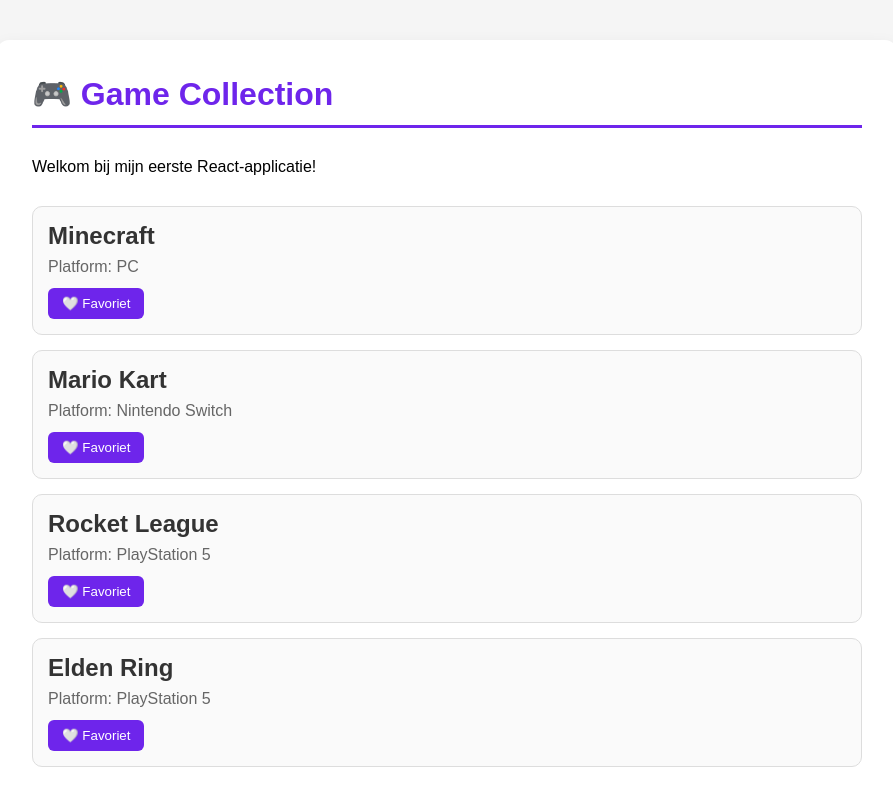
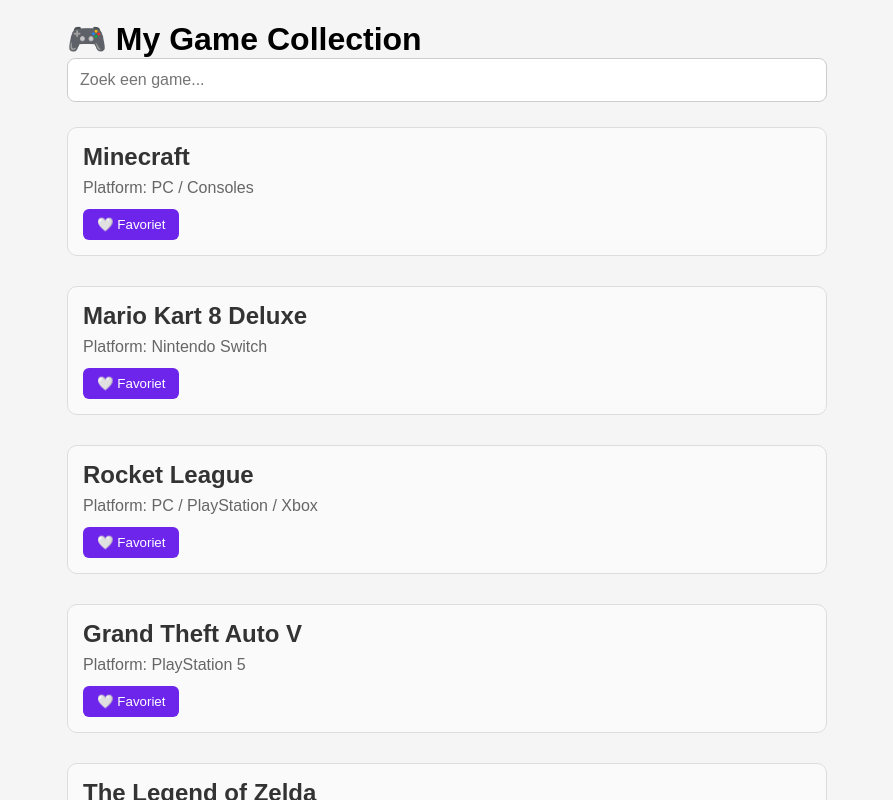
Before and after one commit to maudnieuwdorp/vite, a React (Vite) app in the folder game-collection/: page / in a window 1280 px wide. Shown: the top 800 px of the page, without its empty margins (193-1086 px from the left). Built offline with nearby package versions, Linux system fonts and the light colour scheme.

Commit message:
Les 7 - Zoekfunctie toegevoegd

```diff
--- a/game-collection/src/App.css
+++ b/game-collection/src/App.css
@@ -1,93 +1,73 @@
-body {
-
-    background-color: #f5f5f5;
-
-    font-family: Arial, Helvetica, sans-serif;
-
+/* Container styling voor de hele applicatie */
+.app-container {
+  max-width: 800px;
+  margin: 0 auto;
+  padding: 20px;
+  font-family: Arial, sans-serif;
 }
 
-.container {
-
-    max-width: 900px;
-
-    margin: 40px auto;
-
-    background: white;
-
-    padding: 35px;
-
-    border-radius: 12px;
-
-    box-shadow: 0 8px 18px rgba(0, 0, 0, 0.1);
-
+/* Opdracht 5: Styling voor het zoekveld */
+.search-input {
+  width: 100%;
+  padding: 12px;
+  margin-bottom: 25px;
+  border: 1px solid #cccccc;
+  border-radius: 8px;
+  font-size: 16px;
+  box-sizing: border-box; /* Zorgt ervoor dat padding netjes binnen het vak valt */
 }
 
-.app-title {
-
-    color: #6e25eb;
-
-    border-bottom: 3px solid #6e25eb;
-
-    padding-bottom: 12px;
-
-    margin-bottom: 30px;
-
+/* Flexbox of Grid layout voor de game cards */
+.games-list {
+  display: flex;
+  flex-direction: column;
+  gap: 15px;
 }
 
-.game-list {
-
-    margin-top: 30px;
-
+body {
+    background-color: #f5f5f5;
+    font-family: Arial, Helvetica, sans-serif;
 }
 
+
+
+.app-title {
+    color: #6e25eb;
+    border-bottom: 3px solid #6e25eb;
+    padding-bottom: 12px;
+    margin-bottom: 30px;
+}
+
+
+
 .game-card {
-
     background-color: #fafafa;
-
     border: 1px solid #dddddd;
-
     border-radius: 10px;
-
     padding: 15px;
-
     margin-bottom: 15px;
-
     transition: 0.2s ease;
-
 }
 
 .game-card:hover {
-
     box-shadow: 0 4px 12px rgba(0,0,0,.08);
-
 }
 
 .game-card h2 {
-
     margin-bottom: 8px;
-
     color: #333;
-
 }
 
 .game-card p {
-
     color: #666;
-
 }
 
 footer {
-
     margin-top: 35px;
-
     padding-top: 20px;
-
     border-top: 1px solid #dddddd;
-
     color: #777;
-
     font-size: 14px;
-
 }
 
 .favorite-button {
--- a/game-collection/src/App.jsx
+++ b/game-collection/src/App.jsx
@@ -1,39 +1,42 @@
-import Header from "./components/Header";
-import GameCard from "./components/GameCard";
+import { useState } from "react";
 import "./App.css";
+import GameCard from "./components/GameCard"; // Pas het pad aan als je GameCard ergens anders staat
 
 function App() {
-  const games = [
-    {
-      id: 1,
-      title: "Minecraft",
-      platform: "PC"
-    },
-    {
-      id: 2,
-      title: "Mario Kart",
-      platform: "Nintendo Switch"
-    },
-    {
-      id: 3,
-      title: "Rocket League",
-      platform: "PlayStation 5"
-    },
-    {
-      id: 4,
-      title: "Elden Ring",
-      platform: "PlayStation 5"
-    }
-  ];
+  // State voor het opslaan van de zoektekst
+  const [search, setSearch] = useState("");
+
+  // Array met games (Opdracht 4: inclusief minimaal 3 extra games)
+  const [games] = useState([
+    { id: 1, title: "Minecraft", platform: "PC / Consoles" },
+    { id: 2, title: "Mario Kart 8 Deluxe", platform: "Nintendo Switch" },
+    { id: 3, title: "Rocket League", platform: "PC / PlayStation / Xbox" },
+    { id: 4, title: "Grand Theft Auto V", platform: "PlayStation 5" },
+    { id: 5, title: "The Legend of Zelda", platform: "Nintendo Switch" },
+    { id: 6, title: "Fortnite", platform: "PC" },
+    { id: 7, title: "EA Sports FC 26", platform: "PlayStation 5" }
+  ]);
 
   return (
-    <div className="container">
-      <Header title="🎮 Game Collection" />
+    <div className="app-container">
+      <h1>🎮 My Game Collection</h1>
 
-      <p>Welkom bij mijn eerste React-applicatie!</p>
+      {/* Opdracht 2 & 5: Zoekveld met onChange en className */}
+      <input
+        className="search-input"
+        type="text"
+        placeholder="Zoek een game..."
+        value={search}
+        onChange={(e) => setSearch(e.target.value)}
+      />
 
-      <div className="game-list">
-        {games.map((game) => (
+      {/* Opdracht 3: Gefilterde lijst tonen met filter() en map() */}
+      <div className="games-list">
+        {games
+          .filter((game) =>
+            game.title.toLowerCase().includes(search.toLowerCase())
+          )
+          .map((game) => (
             <GameCard
               key={game.id}
               title={game.title}
@@ -41,16 +44,6 @@ function App() {
             />
           ))}
       </div>
-
-      <div style={{ marginTop: "30px", color: "#333", fontSize: "14px", lineHeight: "1.6" }}>
-        <p>Naam: maud </p>
-        <p>Studentnummer: 2212288</p>
-        <p>Klas: 25B</p>
-      </div>
-
-      <footer>
-        <p>© 2026 maud Game Collection</p>
-      </footer>
     </div>
   );
 }
--- a/game-collection/src/components/GameCard.jsx
+++ b/game-collection/src/components/GameCard.jsx
@@ -1,9 +1,14 @@
 import { useState } from "react";
+
 function GameCard(props) {
+
 
     const [favorite, setFavorite] = useState(false);
 
+
+
     return (
+
 
 <div className="game-card">
 <h2>{props.title}</h2>
```
Lines whose indentation alone changed are shown as unchanged.
